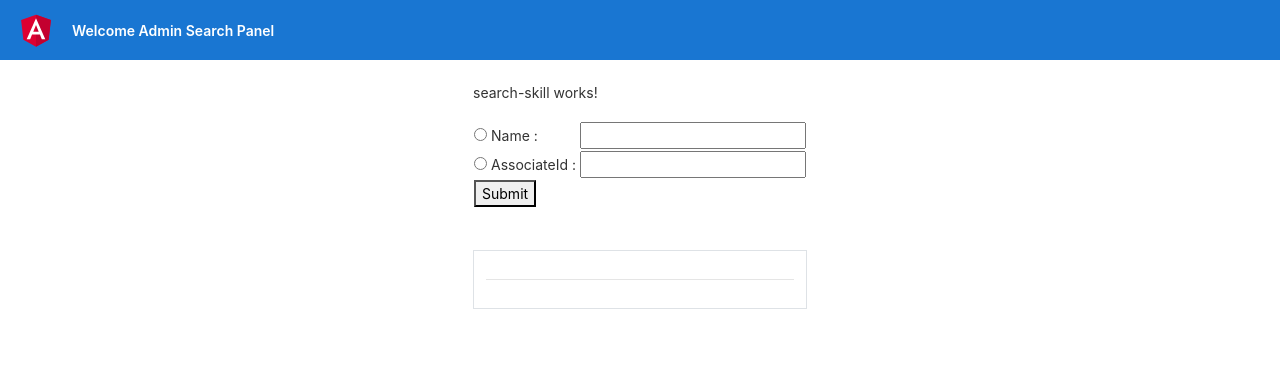
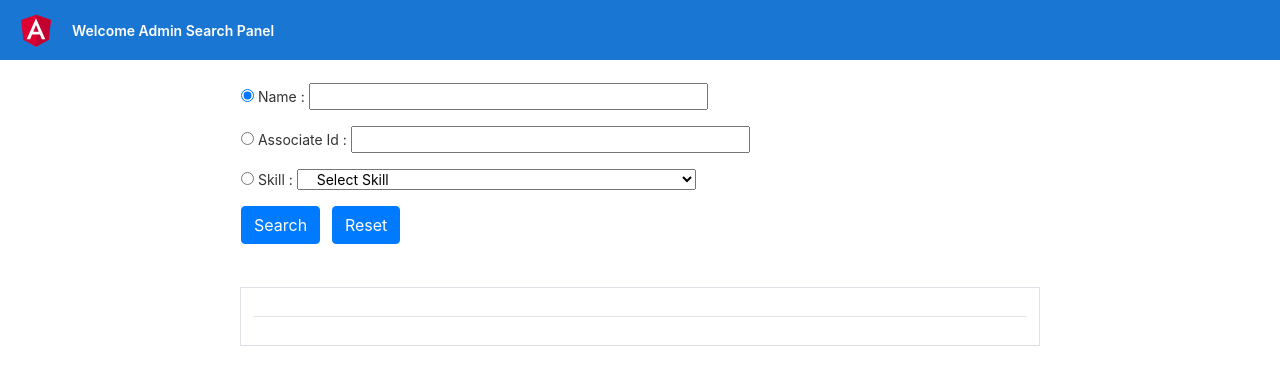
Before and after one commit to ChandrikaMullick76/FSE4_AdminSearchUI, an Angular app in the folder AdminSearchUI/: page / in a window 1280 px wide. Shown: the top 384 px of the page. Built offline with nearby package versions, Linux system fonts and the light colour scheme.

Commit message:
Version 17th jan

```diff
--- a/AdminSearchUI/src/app/search-skill/search-skill.component.html
+++ b/AdminSearchUI/src/app/search-skill/search-skill.component.html
@@ -1,46 +1,42 @@
-<p>search-skill works!</p>
+<table  width="800"><tr><td>
 <div >
-    <form #userForm="ngForm" (ngSubmit)="onFormSubmit(userForm)">
-        <table>
-            <tr><td>
-                <div *ngIf="criteria.invalid && userForm.submitted && !isValidFormSubmitted" [ngClass] = "'error'">
-                    Search criteria required.
-               </div>
-            </td></tr>
-           <tr>
-             <td>
-                 <input type="radio" value="NAME" name="criteria" [ngModel]="txtCriteria" required #criteria="ngModel"> Name :
-             <td>
-             <td>
-                <input name="uname" [ngModel]="txtName" required #uname="ngModel">
-                 <!--<div *ngIf="uname.invalid && userForm.submitted && !isValidFormSubmitted" [ngClass] = "'error'">
-                    Name required.
-                 </div>-->
-             </td>
-           </tr>
-           <tr>
-            <td>
-                <input type="radio" value="ASSOCIATEID" name="criteria" [ngModel]="txtCriteria" required #criteria="ngModel"> AssociateId :
-            <td>
-            <td>
-               <input name="uassociateid" [ngModel]="txtassociateid" required #uassociateid="ngModel">
-                <!--<div *ngIf="uname.invalid && userForm.submitted && !isValidFormSubmitted" [ngClass] = "'error'">
-                   Name required.
-                </div>-->
-            </td>
-          </tr>
-           <tr>
-             <td colspan="2">
-                    <button>Submit</button>
-             </td>
-           </tr>
-        </table>
+
+    <form #userForm="ngForm" (ngSubmit)="onFormSubmit(userForm)" autocomplete="off" class="form-horizontal">
+
+        <div class="form-group" >
+
+            <input type="radio" value="NAME" name="criteria" [ngModel]="txtCriteria" required #criteria="ngModel"  > Name :
+
+            <input name="uname" [ngModel]="txtName" required #uname="ngModel" class="col-sm-6">
+
+
+        </div>
+        <div class="form-group">
+
+                <input type="radio" value="ASSOCIATEID" name="criteria" [ngModel]="txtCriteria" required #criteria="ngModel"> Associate Id :
+                <input name="uassociateid" [ngModel]="txtassociateid" required #uassociateid="ngModel" class="col-sm-6">
+
+        </div>
+        <div class="form-group">
+            <div >
+                <input type="radio" value="SKILL" name="criteria" [ngModel]="txtCriteria" required #criteria="ngModel" > Skill :
+                <select name="uskill" class="custom-select" [ngModel]="txtSkillName" required #uskill="ngModel" class="col-sm-6"  >
+                    <option value="" disabled>Select Skill</option>
+                    <option *ngFor="let skill of skills" [ngValue]="skill">{{skill}}</option>
+                 </select>
+            </div>
+        </div>
+        <input type="submit" value="Search" class="btn btn-primary col-sm-offset-3" />&nbsp;&nbsp;
+        <input type="reset" value="Reset" class="btn btn-primary col-sm-offset-3" ng-click="resetForm()" >
+
       </form>
 <br/>
 </div>
+</td></tr></table>
 
 <br/>
-<div>
+
+<div class="content">
     <table class="table table-bordered" width="800">
         <tr *ngFor="let user of userlist">
             <td [width]="300">
--- a/AdminSearchUI/src/app/search-skill/search-skill.component.ts
+++ b/AdminSearchUI/src/app/search-skill/search-skill.component.ts
@@ -19,27 +19,80 @@ export class SearchSkillComponent implements OnInit {
   txtName:string='';
   txtCriteria:string='';
   txtassociateid:string='';
+  txtSkillName:string='';
   searchName:string='';
   searchValue:string='';
+  skills: string[] = ['HTMLCSSJAVASCRIPT', 'ANGULAR', 'AspNetCore', 'REACT','RESTFUL','EntityFramework',
+  'GIT','DOCKER','JENKINS','Azure','SPOKEN','COMMUNICATION','APTITUDE'];
 
   constructor(public http: HttpClient,public service : SearchAdminService,public fb: FormsModule) {
     this.userlist = [];
-
+    this.txtCriteria="NAME";
   }
 
   onFormSubmit(form: NgForm) {
-    /*this.isValidFormSubmitted = false;
-    if(form.invalid){
-     return;
-    } 	*/
     this.isValidFormSubmitted = true;
+
+    //this.isValidFormSubmitted = true;
     this.txtName = form.controls['uname'].value;
     this.txtCriteria = form.controls['criteria'].value;
     this.txtassociateid=form.controls['uassociateid'].value;
+    this.txtSkillName=form.controls['uskill'].value;
+
     console.log("name"+this.txtName);
     console.log("criteria"+this.txtCriteria);
     console.log("associateid"+this.txtassociateid);
-    this.searchSkill();
+    console.log("skill"+this.txtSkillName);
+
+
+    /*Validation part*/
+    if(this.txtCriteria=="NAME")
+    {
+      if(this.txtName == "")
+      {
+        form.controls['uname'].invalid;
+        alert("Name should not be blank");
+        this.isValidFormSubmitted = false;
+
+      }
+    }
+    else if(this.txtCriteria=="ASSOCIATEID")
+    {
+      if(this.txtassociateid == "")
+      {
+        form.controls['uassociateid'].invalid;
+        alert("Associate Id should not be blank");
+        this.isValidFormSubmitted = false;
+
+      }
+    }
+    else if(this.txtCriteria=="SKILL")
+    {
+      if(this.txtSkillName == "")
+      {
+        form.controls['uskill'].invalid;
+        alert("Associate Id should not be blank");
+        this.isValidFormSubmitted = false;
+
+        alert("Select any skill");
+        this.isValidFormSubmitted = false;
+       // return false;
+      }
+    }
+    else
+    {
+       alert("Select any search criteria");
+        this.isValidFormSubmitted = false;
+
+    }
+
+
+    if(this.isValidFormSubmitted == true)
+    {
+      this.searchSkill();
+    }
+
+
  }
 
   ngOnInit(): void {
@@ -59,10 +112,23 @@ export class SearchSkillComponent implements OnInit {
       this.searchName="ASSOCIATEID";
       this.searchValue=this.txtassociateid;
     }
+    else if(this.txtCriteria=="SKILL")
+    {
+      this.searchName=this.txtSkillName;
+      this.searchValue=this.txtSkillName;
+    }
     this.service.GetSkillList(this.searchName,this.searchValue).subscribe(data => this.userlist = data);
+
     console.log("userlist");
     console.log(this.userlist);
 
   }
 
+  resetForm()
+  {
+    this.txtSkillName="";
+    this.txtName="";
+    this.txtassociateid="";
+  }
+
 }
```
